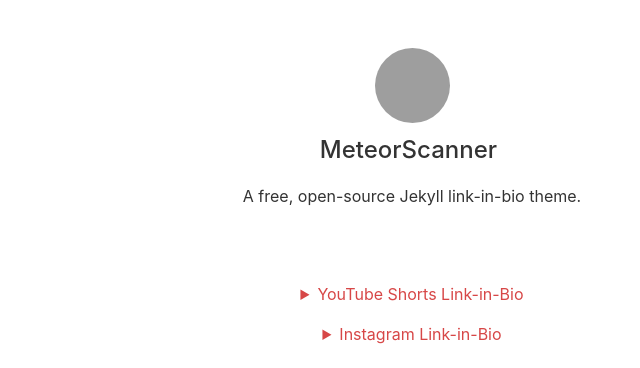
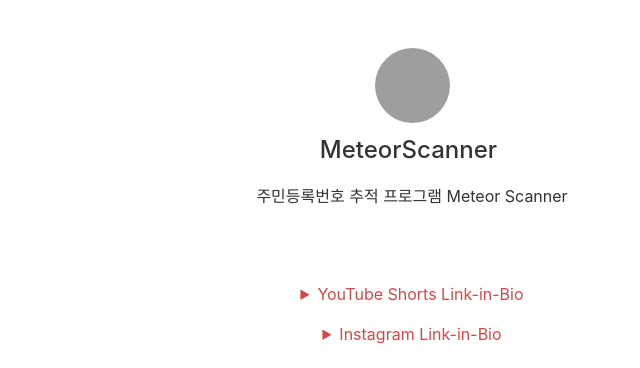
Before and after one commit to Meteor-Yeon/MeteorScanner.io, a Jekyll site: the page built from index.html, in a window 1280 px wide. Shown: the top 368 px of the page, without its empty margins (228-868 px from the left). Built offline with Jekyll 4.4.1, drawn with Linux system fonts in a browser that asks for light colours; nearby versions of some CDN libraries; grey boxes are pictures that could not be loaded.

Commit message:
Modify site tagline and description in config
Updated the tagline and description for SEO.

```diff
--- a/_config.yml
+++ b/_config.yml
@@ -3,8 +3,8 @@ theme: linkhub-jekyll-theme
 
 # 사이트 기본 설정
 name: MeteorScanner # 웹사이트 이름
-tagline: Security & Development # 페이지 상단에 표시될 부제목
-description: A free, open-source Jekyll link-in-bio theme. # 메타 설명 (SEO용)
+tagline: MeteorScanner Notice # 페이지 상단에 표시될 부제목
+description: 주민등록번호 추적 프로그램 Meteor Scanner # 메타 설명 (SEO용)
 favicon:
   path: https://avatars.githubusercontent.com/u/352468577?v=4 # 파비콘 이미지 경로 / URL (예: 'assets/images/favicon.png')
   type: png # 이미지 파일 형식. 지원되는 형식: https://developer.mozilla.org/en-US/docs/Web/Media/Formats/Image_types
```
